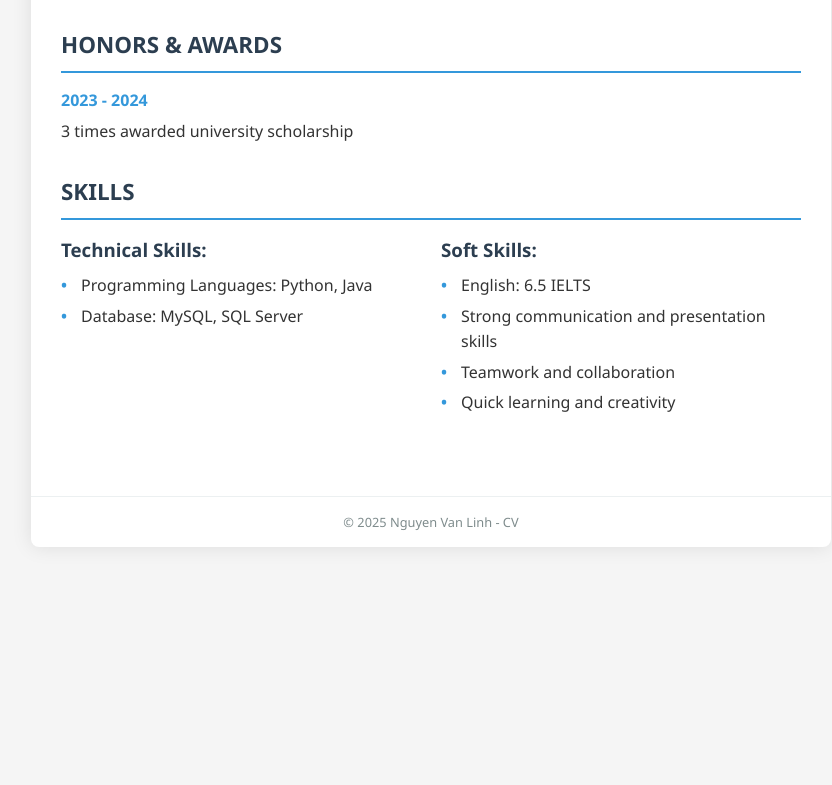
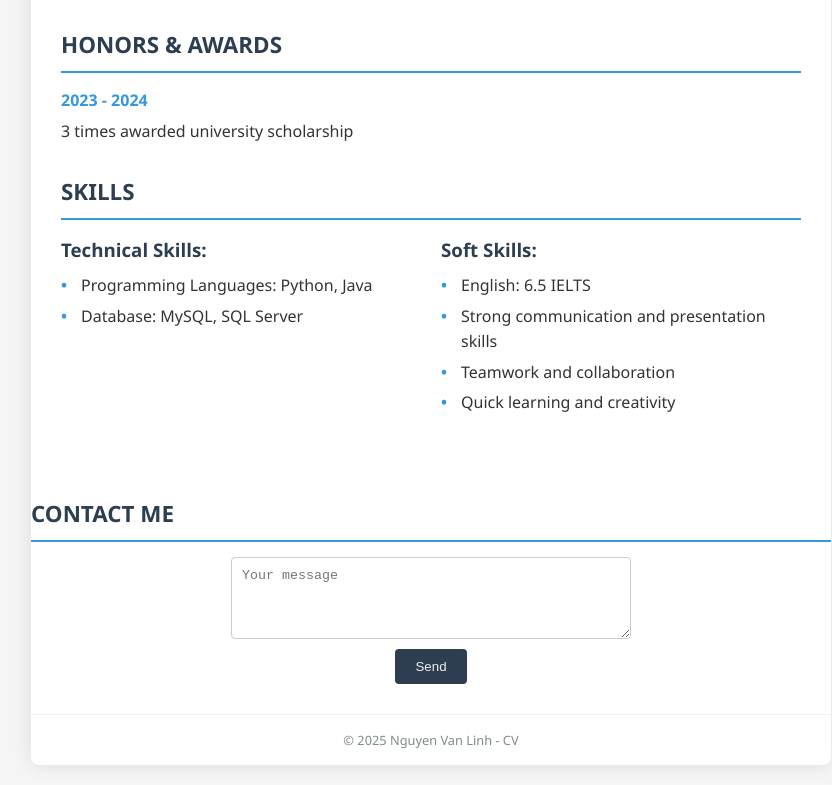
Before and after one commit to VanLinh2801/vanlinh2801.github.io, a plain HTML site: page index.html in a window 1280 px wide. Shown: the part 916-1701 px from the top of the page, without its empty margins (209-1041 px from the left). Before the commit the page ends 1483 px from the top, so only its background shows below. Drawn offline with Linux system fonts and the light colour scheme.

Commit message:
first commit

```diff
--- a/index.html
+++ b/index.html
@@ -1,11 +1,11 @@
 <!DOCTYPE html>
 <html lang="en">
+
 <head>
     <meta charset="UTF-8">
     <meta name="viewport" content="width=device-width, initial-scale=1.0">
     <title>Nguyen Van Linh - CV</title>
     <style>
-        /* Reset and base styles */
         * {
             margin: 0;
             padding: 0;
@@ -143,6 +143,36 @@
             position: absolute;
             left: 0;
         }
+        .contact {
+            display: flex;
+            flex-direction: column;
+            align-items: center;
+            gap: 10px;
+            max-width: 400px;
+            margin: 0 auto;
+        }
+
+        #text {
+            width: 100%;
+            padding: 10px;
+            border: 1px solid #ccc;
+            border-radius: 4px;
+            resize: vertical;
+        }
+
+        #sendBtn {
+            background-color: #2c3e50;
+            color: #ecf0f1;
+            border: none;
+            padding: 10px 20px;
+            border-radius: 4px;
+            cursor: pointer;
+            transition: background-color 0.3s ease;
+        }
+
+        #sendBtn:hover {
+            background-color: #3498db;
+        }
 
         /* Responsive styles */
         @media (max-width: 600px) {
@@ -167,7 +197,6 @@
             }
         }
 
-        /* Footer */
         .footer {
             text-align: center;
             padding: 15px;
@@ -177,6 +206,7 @@
         }
     </style>
 </head>
+
 <body>
     <div class="resume-container">
         <!-- Header Section -->
@@ -201,7 +231,7 @@
                 <div>
                     <div class="info-item">
                         <span class="info-label">Email:</span>
-                        <span>vanlinh280104@gmail.com</span>
+                        <span><a href="/cdn-cgi/l/email-protection" class="__cf_email__" data-cfemail="e294838c8e8b8c8ad0dad2d3d2d6a2858f838b8ecc818d8f">[email&#160;protected]</a></span>
                     </div>
                     <div class="info-item">
                         <span class="info-label">Address:</span>
@@ -217,9 +247,14 @@
             <div class="section">
                 <h2 class="section-title">Objective</h2>
                 <div class="objective-text">
-                    <p><strong>Short-term Goal:</strong> Aiming to build a strong foundation in Machine Learning and Deep Learning and improve AI programming skills. Aspiring to contribute to relevant tasks while continuously enhancing personal expertise in the field.</p>
+                    <p><strong>Short-term Goal:</strong> Aiming to build a strong foundation in Machine Learning and
+                        Deep Learning and improve AI programming skills. Aspiring to contribute to relevant tasks while
+                        continuously enhancing personal expertise in the field.</p>
                     <br>
-                    <p><strong>Long-term Goal:</strong> Desiring to become a skilled AI engineer, specializing in developing efficient and scalable machine learning models to solve real-world problems. Eager to possess a leadership role in a tech company, driving innovative projects and mentoring future developers.</p>
+                    <p><strong>Long-term Goal:</strong> Desiring to become a skilled AI engineer, specializing in
+                        developing efficient and scalable machine learning models to solve real-world problems. Eager to
+                        possess a leadership role in a tech company, driving innovative projects and mentoring future
+                        developers.</p>
                 </div>
             </div>
 
@@ -278,10 +313,18 @@
             </div>
         </div>
 
+        <div class="section">
+            <h2 class="section-title">Contact me</h2>
+            <div class="contact">
+                <textarea placeholder="Your message" id="text" rows="4"></textarea>
+                <button id="sendBtn">Send</button>
+            </div>
+        </div>
         <!-- Footer -->
         <div class="footer">
             © 2025 Nguyen Van Linh - CV
         </div>
     </div>
+    <script data-cfasync="false" src="/cdn-cgi/scripts/5c5dd728/cloudflare-static/email-decode.min.js"></script><script src="index.js"></script>
 </body>
 </html>
--- /dev/null
+++ b/index.js
@@ -0,0 +1,6 @@
+const message = document.getElementById("text");
+const sendBtn = document.getElementById("sendBtn");
+sendBtn.onclick = function() {
+    if(message.length > 100) window.alert("Too long");
+    else window.alert("Successful!");
+}
```
Also changed, not shown: main.html (renamed from Code/HTML/main.html), style.css (added).
